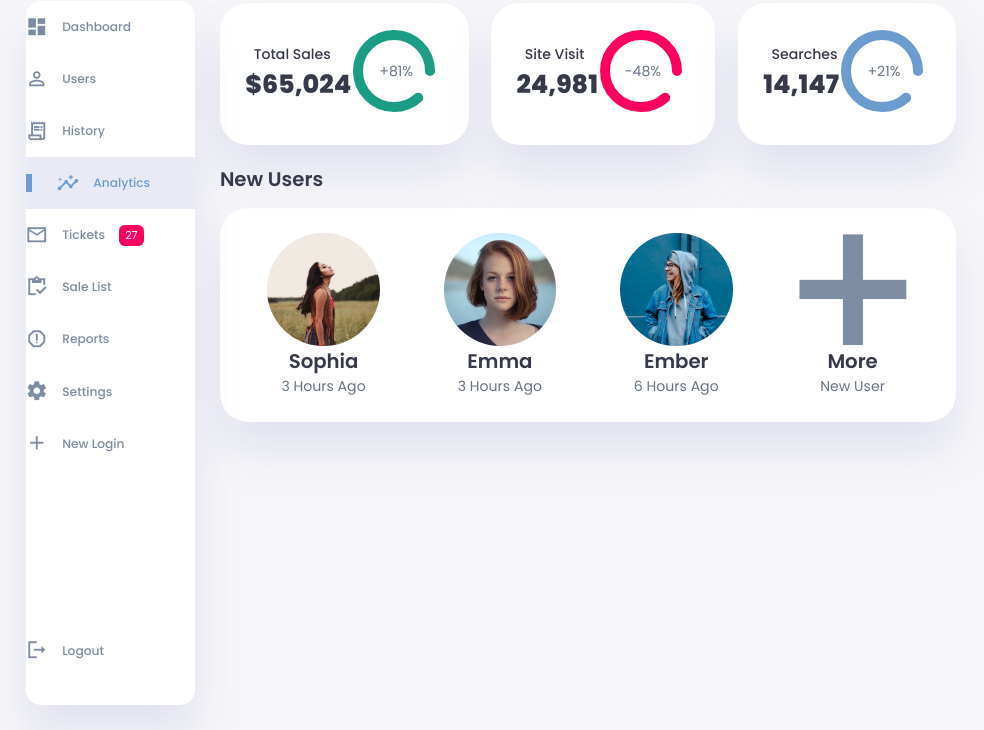
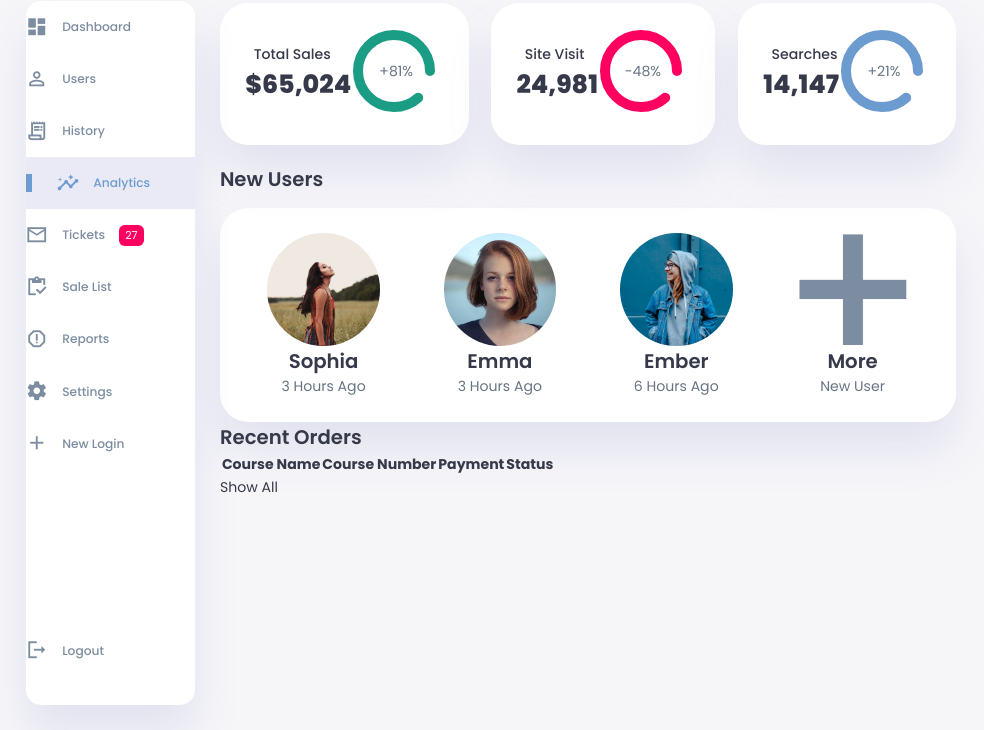
Before and after one commit to Raffaeleb003/Admin-dashboard, a plain HTML site: page index.html in a window 1280 px wide. Shown: the part 70-800 px from the top of the page, without its empty margins (0-984 px from the left). Drawn offline with Linux system fonts and the light colour scheme.

Commit message:
main content

```diff
--- a/index.html
+++ b/index.html
@@ -164,7 +164,24 @@
                     </div>
                 </div>
             </section>
+            <section class="recent-orders">
+                <h2>Recent Orders</h2>
+                <table>
+                    <thead>
+                        <tr>
+                            <th>Course Name</th>
+                            <th>Course Number</th>
+                            <th>Payment</th>
+                            <th>Status</th>
+                            <th></th>
+                        </tr>
+                    </thead>
+                    <tbody></tbody>
+                </table>
+                <a href="#">Show All</a>
+            </section>
         </main>
+
     </div>
 </body>
 </html>
```
